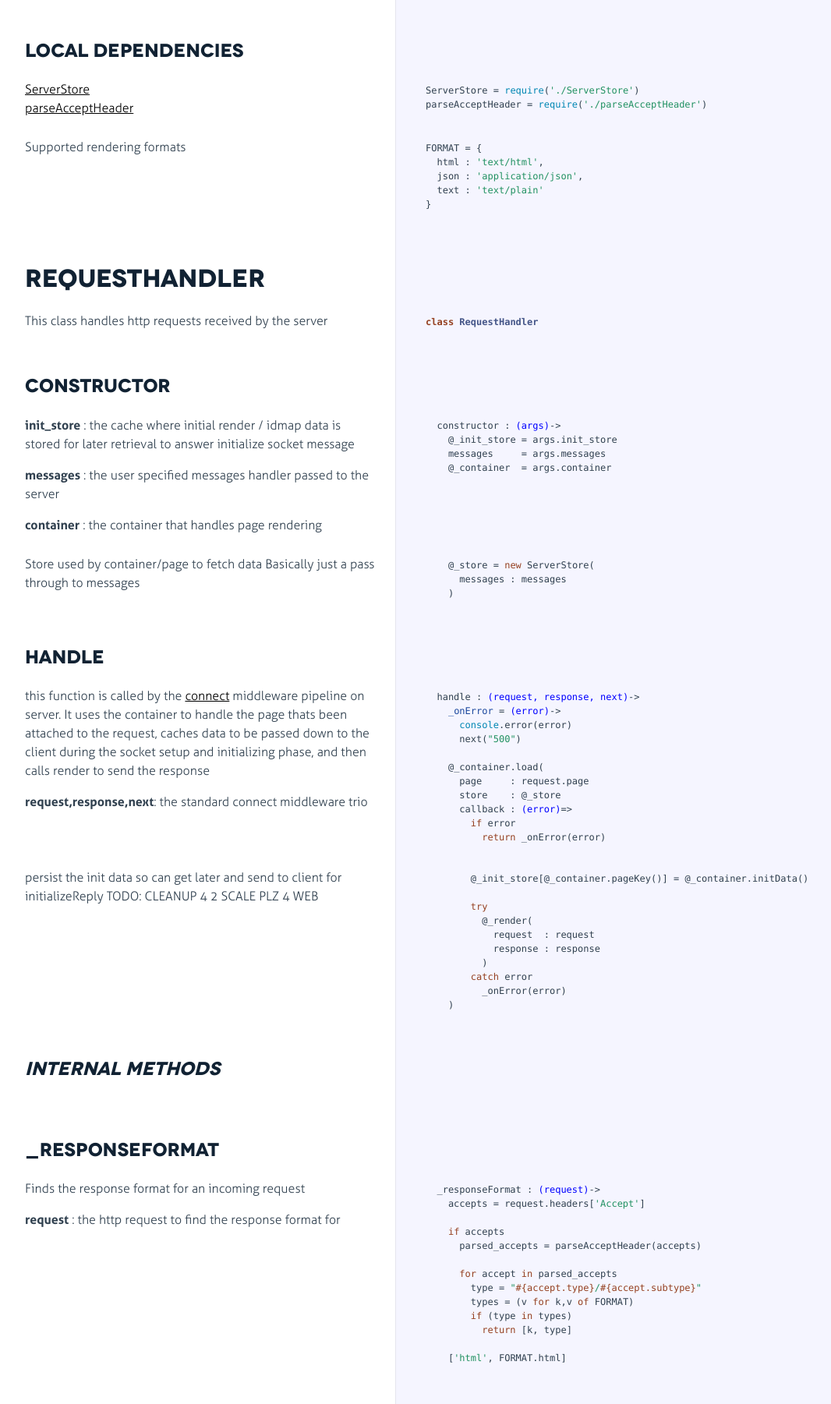
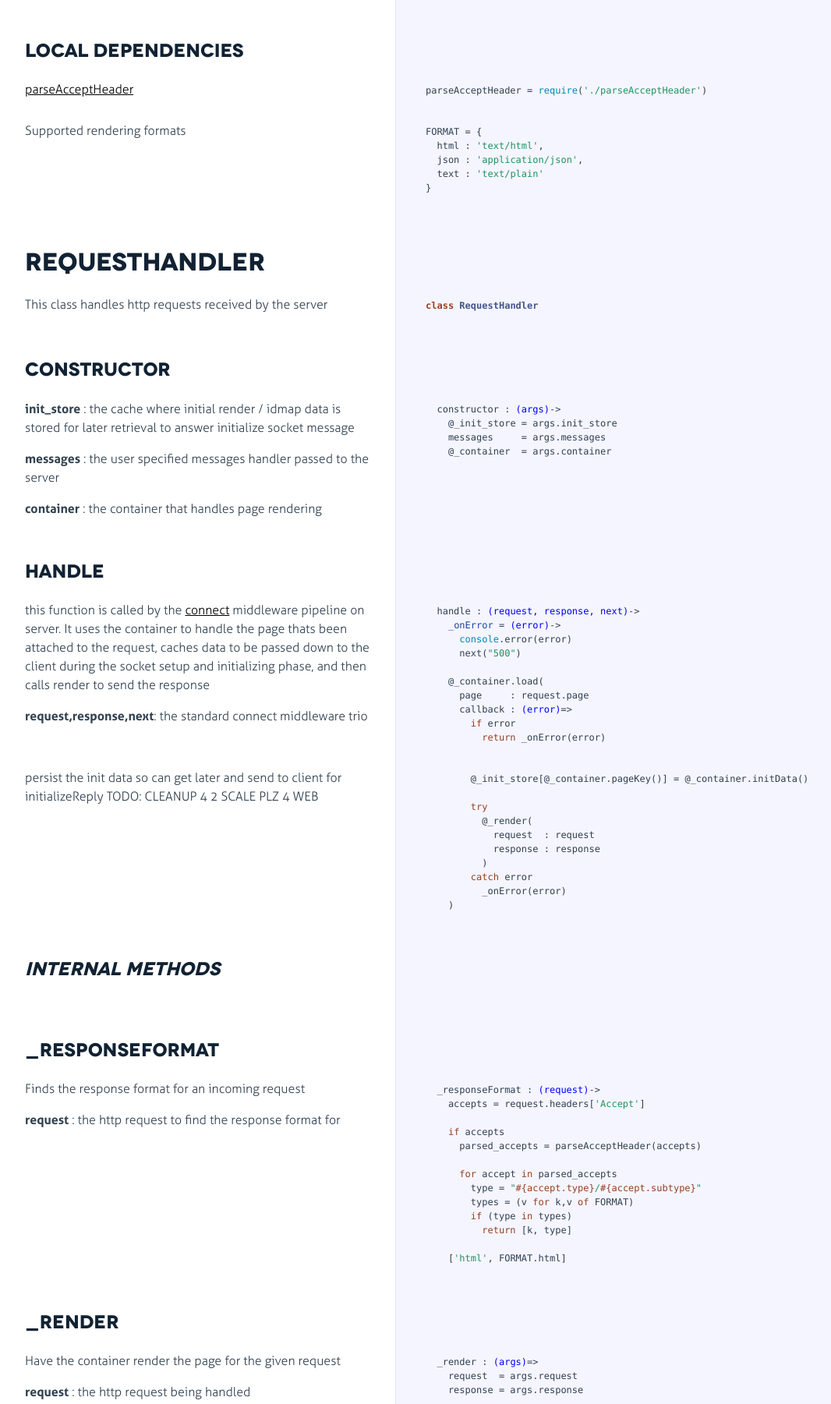
Before and after one commit to disoio/diso.core, a website: page docs/RequestHandler.html in a window 1280 px wide. Shown: the part 85-1886 px from the top of the page at 78% size, without its empty margins (18-1084 px from the left). Drawn offline with Linux system fonts and the light colour scheme.

Commit message:
forgot to remove some store stuff

```diff
--- a/docs/RequestHandler.html
+++ b/docs/RequestHandler.html
@@ -126,12 +126,11 @@
               <div class="pilwrap ">
                 <a class="pilcrow" href="#section-2">&#182;</a>
               </div>
-              <p><a href="./ServerStore.html">ServerStore</a><br><a href="./parseAcceptHeader.html">parseAcceptHeader</a>  </p>
+              <p><a href="./parseAcceptHeader.html">parseAcceptHeader</a>  </p>
 
             </div>
 
-            <div class="content"><div class='highlight'><pre>ServerStore = <span class="hljs-built_in">require</span>(<span class="hljs-string">'./ServerStore'</span>)
-parseAcceptHeader = <span class="hljs-built_in">require</span>(<span class="hljs-string">'./parseAcceptHeader'</span>)</pre></div></div>
+            <div class="content"><div class='highlight'><pre>parseAcceptHeader = <span class="hljs-built_in">require</span>(<span class="hljs-string">'./parseAcceptHeader'</span>)</pre></div></div>
 
         </li>
 
@@ -224,14 +223,9 @@ parseAcceptHeader = <span class="hljs-built_in">require</span>(<span class="hljs
               <div class="pilwrap ">
                 <a class="pilcrow" href="#section-8">&#182;</a>
               </div>
-              <p>Store used by container/page to fetch data
-Basically just a pass through to messages</p>
+              <h2 id="handle">handle</h2>
 
             </div>
-
-            <div class="content"><div class='highlight'><pre>    <span class="hljs-property">@_store</span> = <span class="hljs-keyword">new</span> ServerStore(
-      messages : messages
-    )</pre></div></div>
 
         </li>
 
@@ -241,19 +235,6 @@ Basically just a pass through to messages</p>
 
               <div class="pilwrap ">
                 <a class="pilcrow" href="#section-9">&#182;</a>
-              </div>
-              <h2 id="handle">handle</h2>
-
-            </div>
-
-        </li>
-
-
-        <li id="section-10">
-            <div class="annotation">
-
-              <div class="pilwrap ">
-                <a class="pilcrow" href="#section-10">&#182;</a>
               </div>
               <p>this function is called by the <a href="https://github.com/senchalabs/connect">connect</a>
 middleware pipeline on server. It uses the container to
@@ -272,7 +253,6 @@ the response</p>
 
     <span class="hljs-property">@_container</span>.load(
       page     : request.page
-      store    : <span class="hljs-property">@_store</span>
       callback : <span class="hljs-function"><span class="hljs-params">(error)</span>=&gt;</span>
         <span class="hljs-keyword">if</span> error
           <span class="hljs-keyword">return</span> _onError(error)</pre></div></div>
@@ -280,11 +260,11 @@ the response</p>
         </li>
 
 
-        <li id="section-11">
+        <li id="section-10">
             <div class="annotation">
 
               <div class="pilwrap ">
-                <a class="pilcrow" href="#section-11">&#182;</a>
+                <a class="pilcrow" href="#section-10">&#182;</a>
               </div>
               <p>persist the init data so can get later and
 send to client for initializeReply
@@ -306,13 +286,25 @@ TODO: CLEANUP 4 2 SCALE PLZ 4 WEB</p>
         </li>
 
 
+        <li id="section-11">
+            <div class="annotation">
+
+              <div class="pilwrap ">
+                <a class="pilcrow" href="#section-11">&#182;</a>
+              </div>
+              <h2 id="-internal-methods-"><em>INTERNAL METHODS</em></h2>
+
+            </div>
+
+        </li>
+
+
         <li id="section-12">
             <div class="annotation">
 
               <div class="pilwrap ">
                 <a class="pilcrow" href="#section-12">&#182;</a>
               </div>
-              <h2 id="-internal-methods-"><em>INTERNAL METHODS</em></h2>
 
             </div>
 
@@ -325,6 +317,7 @@ TODO: CLEANUP 4 2 SCALE PLZ 4 WEB</p>
               <div class="pilwrap ">
                 <a class="pilcrow" href="#section-13">&#182;</a>
               </div>
+              <h2 id="_responseformat">_responseFormat</h2>
 
             </div>
 
@@ -336,19 +329,6 @@ TODO: CLEANUP 4 2 SCALE PLZ 4 WEB</p>
 
               <div class="pilwrap ">
                 <a class="pilcrow" href="#section-14">&#182;</a>
-              </div>
-              <h2 id="_responseformat">_responseFormat</h2>
-
-            </div>
-
-        </li>
-
-
-        <li id="section-15">
-            <div class="annotation">
-
-              <div class="pilwrap ">
-                <a class="pilcrow" href="#section-15">&#182;</a>
               </div>
               <p>Finds the response format for an incoming request</p>
 <p><strong>request</strong> : the http request to find the response format for</p>
@@ -372,11 +352,11 @@ TODO: CLEANUP 4 2 SCALE PLZ 4 WEB</p>
         </li>
 
 
-        <li id="section-16">
+        <li id="section-15">
             <div class="annotation">
 
               <div class="pilwrap ">
-                <a class="pilcrow" href="#section-16">&#182;</a>
+                <a class="pilcrow" href="#section-15">&#182;</a>
               </div>
               <h2 id="_render">_render</h2>
 
@@ -385,11 +365,11 @@ TODO: CLEANUP 4 2 SCALE PLZ 4 WEB</p>
         </li>
 
 
-        <li id="section-17">
+        <li id="section-16">
             <div class="annotation">
 
               <div class="pilwrap ">
-                <a class="pilcrow" href="#section-17">&#182;</a>
+                <a class="pilcrow" href="#section-16">&#182;</a>
               </div>
               <p>Have the container render the page for the given request</p>
 <p><strong>request</strong> : the http request being handled</p>
--- a/package.json
+++ b/package.json
@@ -1,6 +1,6 @@
 {
   "name": "diso.core",
-  "version": "0.0.11",
+  "version": "0.0.12",
   "description": "Client / Server",
   "license": "MIT",
   "main": "index.js",
--- a/source/Server/Server.coffee
+++ b/source/Server/Server.coffee
@@ -25,7 +25,6 @@ Ecstatic = require('ecstatic')
 RequestHandler = require('./RequestHandler')
 SocketHandler  = require('./SocketHandler')
 Container      = require('./ServerContainer')
-Store          = require('./ServerStore')
 PageMap        = require('../Shared/PageMap')
 
 # Server
```
Also changed, not shown: docs/Server.html (+0 -1 lines), source/Server/RequestHandler.coffee (+0 -9 lines), README.md, build/Server/RequestHandler.js, build/Server/Server.js.
